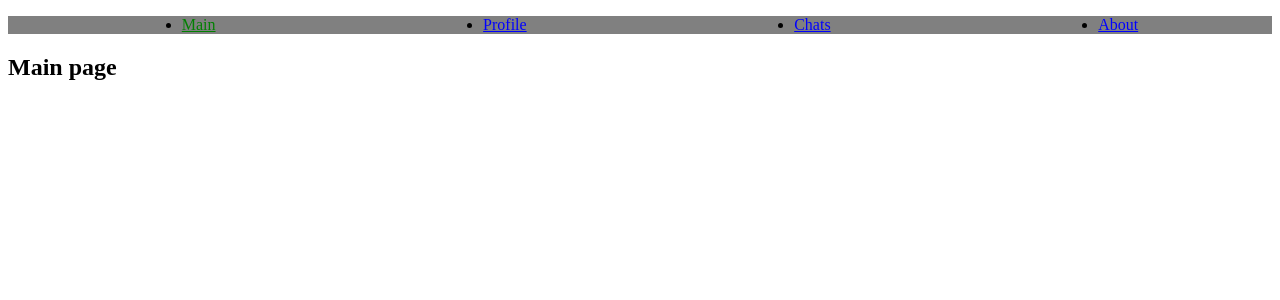
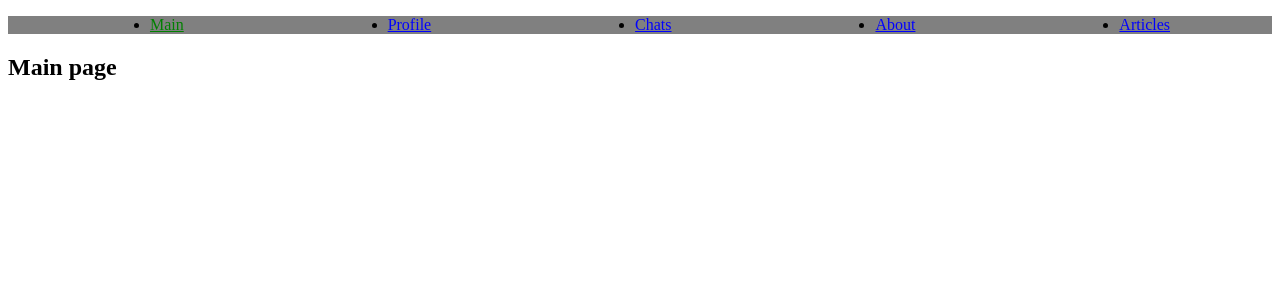
Before and after one commit to KuznetsovYuri/GB_React_1992, a React app: page / in a window 1280 px wide. Shown: the top 300 px of the page. Built offline with nearby package versions, Linux system fonts and the light colour scheme.

Commit message:
create Articles.tsx, get data from URL and parse it

```diff
--- a/src/components/Chats/ChatWindow.tsx
+++ b/src/components/Chats/ChatWindow.tsx
@@ -1,13 +1,11 @@
-import React, { useMemo, FC, useState } from 'react';
+import React, { FC } from 'react';
 import { Route, Routes } from 'react-router-dom';
-import { nanoid } from 'nanoid';
 import { Header } from '../Header';
 import { Main } from '../../pages/Main';
 import { ChatList } from '../Chats/ChatList/ChatList';
 import { ChatPage } from '../../pages/Pages';
-import { useDispatch } from 'react-redux';
-import { addChat, addMessage, deleteChat } from '../../store/messages/actions';
 import { AboutWithConnect } from '../../pages/About';
+import { Articles } from '../../pages/Articles';
 
 const Profile = React.lazy(() =>
   Promise.all([
@@ -36,16 +34,17 @@ export const ChatWindow: FC = () => {
       <Route path="/" element={<Header />}>
         <Route index element={<Main />} />
         <Route path="profile" element={<Profile />} />
+        <Route path="articles" element={<Articles />} />
         <Route path="about" element={<AboutWithConnect />} />
         <Route path="chats">
           <Route
             index
-            element={<ChatList/>}
+            element={<ChatList />}
           />
           <Route
             path=":chatId"
             element={
-              <ChatPage/>
+              <ChatPage />
             }
           />
         </Route>
--- a/src/components/Header.tsx
+++ b/src/components/Header.tsx
@@ -1,3 +1,4 @@
+import React from 'react';
 import { FC } from 'react';
 import { NavLink, Outlet } from 'react-router-dom';
 
@@ -21,6 +22,11 @@ export const navigate = [
     id: 4,
     name: 'About',
     to: '/about',
+  },
+  {
+    id: 5,
+    name: 'Articles',
+    to: '/articles',
   },
 ];
 
--- a/src/constants.ts
+++ b/src/constants.ts
@@ -4,3 +4,5 @@ export const AUTHOR = {
   user: Authors.USER,
   bot: Authors.BOT,
 };
+
+export const api = 'https://api.spaceflightnewsapi.net/v3/articles';
--- /dev/null
+++ b/src/pages/Articles.tsx
@@ -0,0 +1,40 @@
+import React, { useEffect, useState, FC } from 'react';
+import { api } from '../constants';
+
+interface IArticle {
+    id: string;
+    title: string;
+}
+
+export const Articles: FC = () => {
+    const [articles, setArticles] = useState<IArticle[]>([]);
+    const [loading, setLoading] = useState(false);
+    const [error, setError] = useState('');
+
+    useEffect(() => {
+        setLoading(true);
+        setError('');
+
+        setTimeout(() => {
+            fetch(api)
+                .then(res => res.json())
+                .then(data => setArticles(data))
+                .catch((err: Error) => setError(err.message))
+                .finally(() => setLoading(false));
+        }, 1000);
+
+    }, []);
+    return (
+        <>
+            <h2>Articles</h2>
+            {loading && <div>Loading...</div>}
+            {!loading && (
+                <ul>
+                    {articles.map(article => <li key={article.id}>{article.title}</li>)}
+                </ul>
+            )}
+
+            {error && <p style={{ color: 'red' }}>{error}</p>}
+        </>
+    );
+};
```
